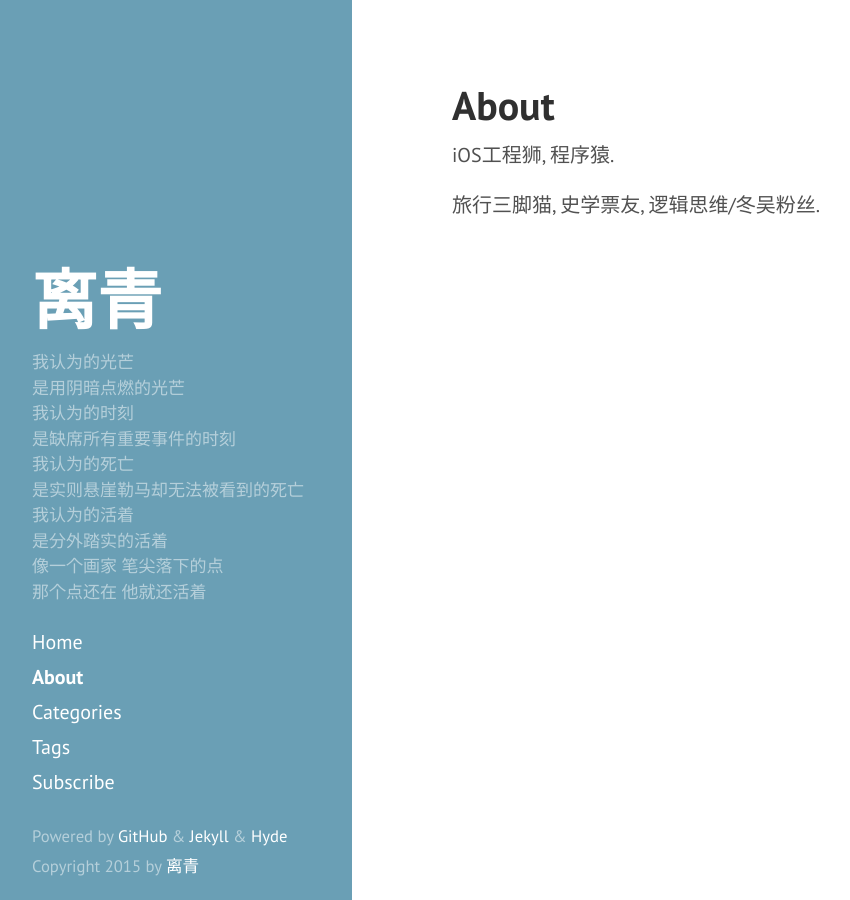
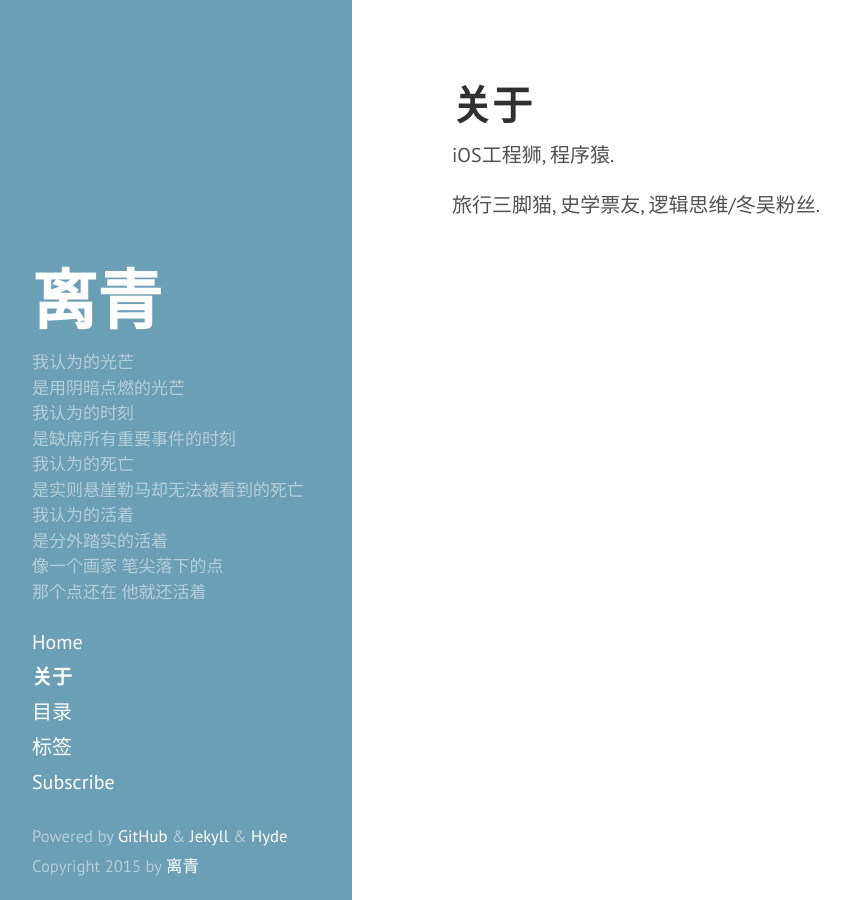
Before and after one commit to li-qing/li-qing.github.io, a Jekyll site: the page built from about.md, in a window 1280 px wide. Shown: the whole page, without its empty margins (8-858 px from the left). Built offline with Jekyll 4.4.1, drawn with Linux system fonts in a browser that asks for light colours.

Commit message:
use Chinese title

```diff
--- a/about.md
+++ b/about.md
@@ -1,8 +1,10 @@
 ---
 layout: page
-title: About
+title: 关于
 ---
+
 
 iOS工程狮, 程序猿.
 
+
 旅行三脚猫, 史学票友, 逻辑思维/冬吴粉丝.
--- a/categories.md
+++ b/categories.md
@@ -1,6 +1,6 @@
 ---
 layout: page
-title: Categories
+title: 目录
 ---
 
 <div>
--- a/tags.md
+++ b/tags.md
@@ -1,6 +1,6 @@
 ---
 layout: page
-title: Tags
+title: 标签
 ---
 
 <div>
```
